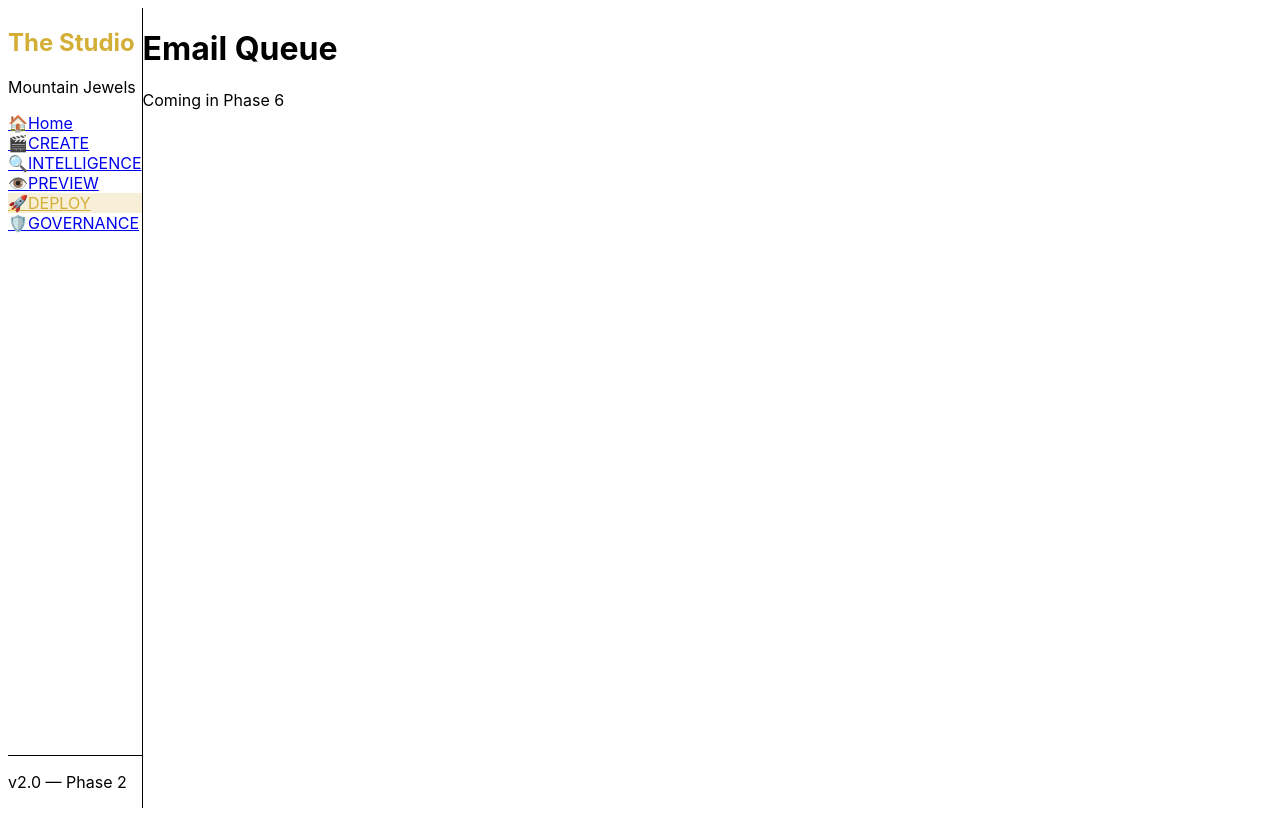
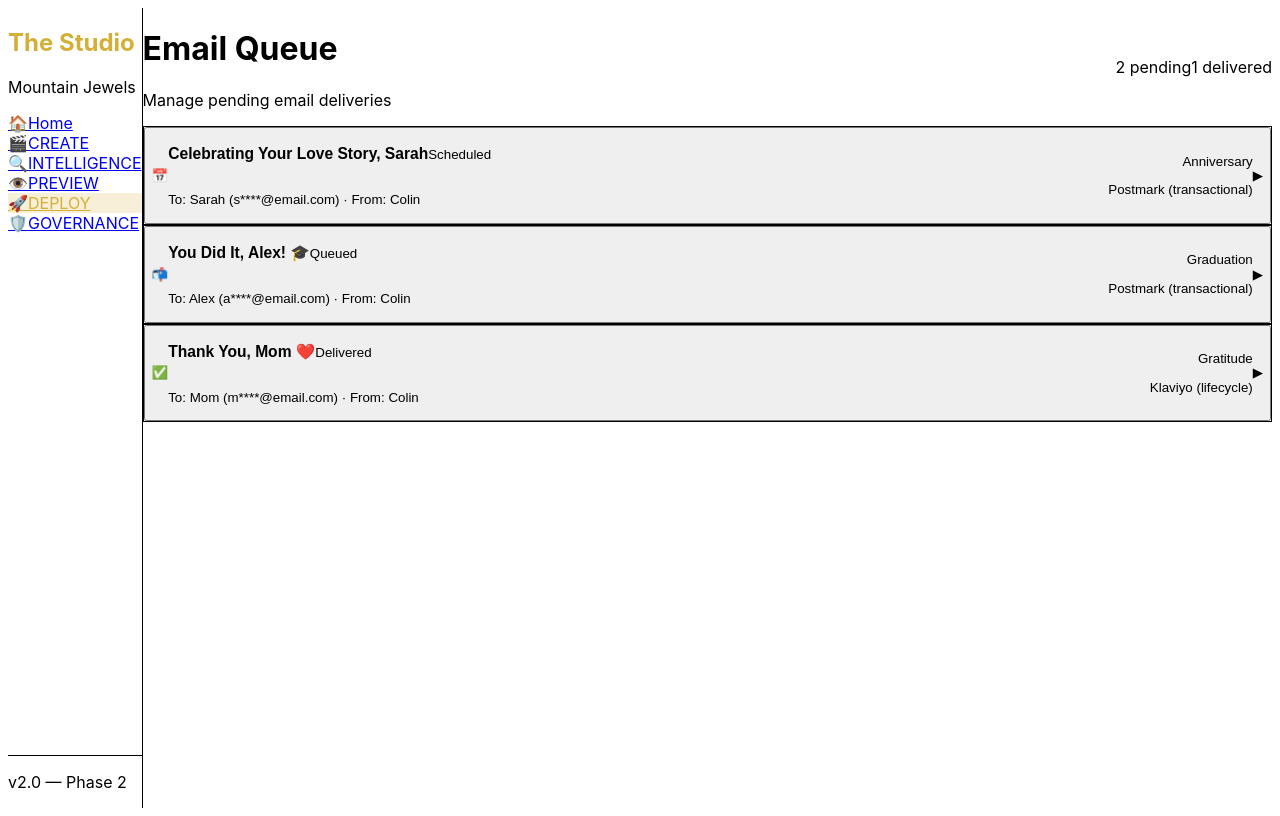
Before and after one commit to Mountain-Jewels/making-magic-dashboard, a Next.js app: page /deploy/email in a window 1280 px wide. Built offline with nearby package versions, Linux system fonts and the light colour scheme.

Commit message:
Phase 6B: Email Queue — delivery list, send now, schedule, cancel with confirmation, open/click stats
Co-authored-by: Cursor <cursoragent@cursor.com>

```diff
--- a/app/deploy/email/page.tsx
+++ b/app/deploy/email/page.tsx
@@ -1,8 +1,154 @@
+'use client'
+
+import { useState } from 'react'
+import { useDeployStore } from '@/lib/stores/deploy-store'
+
+const STATUS_DISPLAY: Record<string, { label: string; color: string; icon: string }> = {
+  queued: { label: 'Queued', color: 'bg-gray-700 text-gray-300', icon: '📬' },
+  scheduled: { label: 'Scheduled', color: 'bg-blue-900 text-blue-300', icon: '📅' },
+  sending: { label: 'Sending', color: 'bg-yellow-900 text-yellow-300', icon: '✉️' },
+  delivered: { label: 'Delivered', color: 'bg-green-900 text-green-300', icon: '✅' },
+  failed: { label: 'Failed', color: 'bg-red-900 text-red-300', icon: '❌' },
+  cancelled: { label: 'Cancelled', color: 'bg-gray-700 text-gray-400', icon: '🚫' },
+}
+
+const PROVIDER_LABELS: Record<string, string> = {
+  postmark: 'Postmark (transactional)',
+  klaviyo: 'Klaviyo (lifecycle)',
+}
+
 export default function EmailQueuePage() {
+  const { emailQueue, updateEmailDelivery, cancelEmailDelivery } = useDeployStore()
+  const [expandedId, setExpandedId] = useState<string | null>(null)
+  const [confirmCancel, setConfirmCancel] = useState<string | null>(null)
+
+  const queuedCount = emailQueue.filter((e) => e.status === 'queued' || e.status === 'scheduled').length
+  const deliveredCount = emailQueue.filter((e) => e.status === 'delivered').length
+
+  const handleSendNow = (id: string) => {
+    updateEmailDelivery(id, { status: 'sending' })
+    setTimeout(() => {
+      updateEmailDelivery(id, { status: 'delivered', sent_at: new Date().toISOString() })
+    }, 1500)
+  }
+
+  const handleCancel = (id: string) => {
+    cancelEmailDelivery(id)
+    setConfirmCancel(null)
+  }
+
   return (
-    <div>
-      <h1 className="text-2xl font-bold text-white mb-2">Email Queue</h1>
-      <p className="text-gray-500">Coming in Phase 6</p>
+    <div className="space-y-6">
+      <div className="flex items-center justify-between">
+        <div>
+          <h1 className="text-xl font-bold text-white">Email Queue</h1>
+          <p className="text-sm text-gray-500">Manage pending email deliveries</p>
+        </div>
+        <div className="flex gap-4 text-xs">
+          <span className="text-blue-400">{queuedCount} pending</span>
+          <span className="text-green-400">{deliveredCount} delivered</span>
+        </div>
+      </div>
+
+      <div className="space-y-2">
+        {emailQueue.map((delivery) => {
+          const status = STATUS_DISPLAY[delivery.status]
+          const isExpanded = expandedId === delivery.id
+          const canAct = delivery.status === 'queued' || delivery.status === 'scheduled'
+
+          return (
+            <div key={delivery.id} className="bg-gray-900 border border-gray-800 rounded-lg">
+              <button
+                onClick={() => setExpandedId(isExpanded ? null : delivery.id)}
+                className="w-full text-left p-4 flex items-center gap-4"
+              >
+                <span className="text-lg">{status.icon}</span>
+                <div className="flex-1 min-w-0">
+                  <div className="flex items-center gap-3 mb-1">
+                    <h3 className="text-sm font-medium text-white">{delivery.subject}</h3>
+                    <span className={`text-xs px-2 py-0.5 rounded ${status.color}`}>{status.label}</span>
+                  </div>
+                  <p className="text-xs text-gray-500">
+                    To: {delivery.recipient_name} ({delivery.recipient_email}) · From: {delivery.sender_name}
+                  </p>
+                </div>
+                <div className="text-right shrink-0">
+                  <p className="text-xs text-gray-400 capitalize">{delivery.moment_type}</p>
+                  <p className="text-xs text-gray-600">{PROVIDER_LABELS[delivery.provider]}</p>
+                </div>
+                <span className="text-gray-600">{isExpanded ? '▼' : '▶'}</span>
+              </button>
+
+              {isExpanded && (
+                <div className="px-4 pb-4 border-t border-gray-800 pt-3">
+                  <div className="grid grid-cols-4 gap-4 mb-3">
+                    <div>
+                      <p className="text-xs text-gray-400">Scheduled</p>
+                      <p className="text-sm text-white">{delivery.scheduled_at ? new Date(delivery.scheduled_at).toLocaleString() : 'ASAP'}</p>
+                    </div>
+                    <div>
+                      <p className="text-xs text-gray-400">Sent</p>
+                      <p className="text-sm text-white">{delivery.sent_at ? new Date(delivery.sent_at).toLocaleString() : '—'}</p>
+                    </div>
+                    <div>
+                      <p className="text-xs text-gray-400">Opens / Clicks</p>
+                      <p className="text-sm text-white">{delivery.opens} / {delivery.clicks}</p>
+                    </div>
+                    <div>
+                      <p className="text-xs text-gray-400">Attachments</p>
+                      <p className="text-sm text-white">
+                        {delivery.video_attached && '🎬 Video '}
+                        {delivery.gift_card_attached && '💳 Gift Card'}
+                        {!delivery.video_attached && !delivery.gift_card_attached && 'None'}
+                      </p>
+                    </div>
+                  </div>
+
+                  {canAct && (
+                    <div className="flex gap-2 mt-2">
+                      <button
+                        onClick={() => handleSendNow(delivery.id)}
+                        className="px-4 py-1.5 bg-[#D4AF37] hover:bg-[#C4A030] text-black rounded text-xs font-medium"
+                      >
+                        Send Now
+                      </button>
+                      <a
+                        href={`/preview/email`}
+                        className="px-4 py-1.5 bg-gray-700 hover:bg-gray-600 rounded text-xs font-medium"
+                      >
+                        Preview
+                      </a>
+                      {confirmCancel === delivery.id ? (
+                        <>
+                          <button
+                            onClick={() => handleCancel(delivery.id)}
+                            className="px-4 py-1.5 bg-red-600 hover:bg-red-700 rounded text-xs font-medium"
+                          >
+                            Confirm Cancel
+                          </button>
+                          <button
+                            onClick={() => setConfirmCancel(null)}
+                            className="px-4 py-1.5 bg-gray-700 hover:bg-gray-600 rounded text-xs font-medium"
+                          >
+                            Keep
+                          </button>
+                        </>
+                      ) : (
+                        <button
+                          onClick={() => setConfirmCancel(delivery.id)}
+                          className="px-4 py-1.5 bg-gray-800 hover:bg-gray-700 rounded text-xs font-medium text-red-400"
+                        >
+                          Cancel Delivery
+                        </button>
+                      )}
+                    </div>
+                  )}
+                </div>
+              )}
+            </div>
+          )
+        })}
+      </div>
     </div>
   )
 }
```
